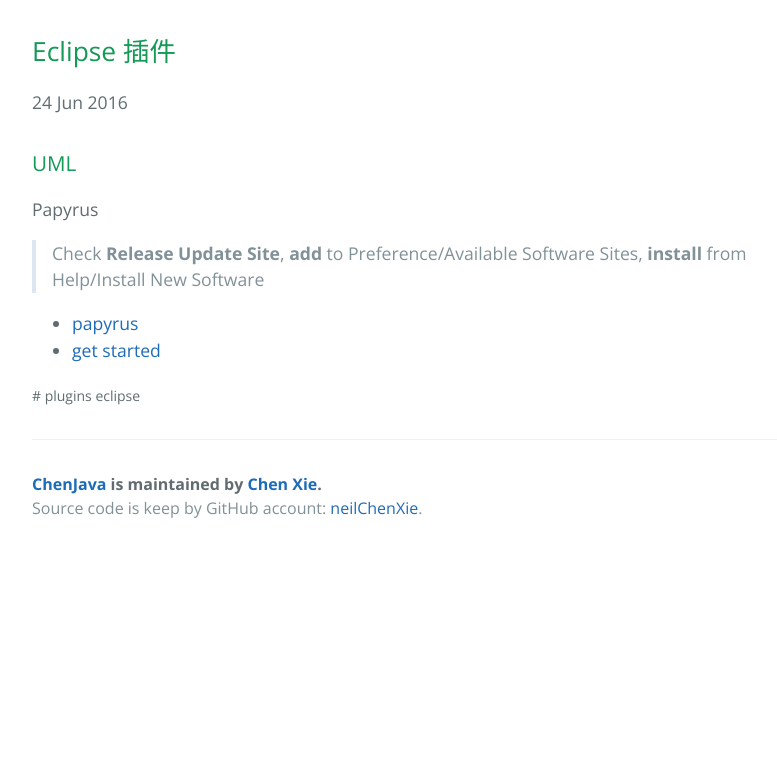
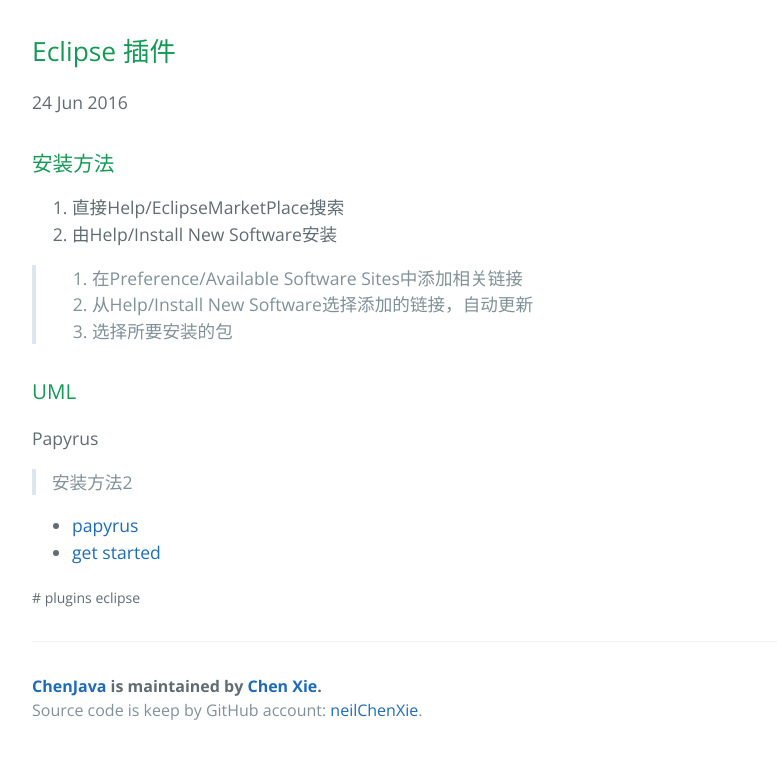
Before and after one commit to neilChenXie/ChenJava, a Jekyll site: the page built from _posts/eclipse/2016-06-24-eclipse_plugins.md, in a window 1280 px wide. Shown: the top 759 px of the page, without its empty margins (192-969 px from the left). Built offline with Jekyll 4.4.1, drawn with Linux system fonts in a browser that asks for light colours.

Commit message:
modified:   _posts/eclipse/2016-06-24-eclipse_plugins.md

```diff
--- a/_posts/eclipse/2016-06-24-eclipse_plugins.md
+++ b/_posts/eclipse/2016-06-24-eclipse_plugins.md
@@ -7,11 +7,20 @@ category: Eclipse
 tags: [plugins, eclipse]
 ---
 
+### 安装方法
+
+1. 直接Help/EclipseMarketPlace搜索
+2. 由Help/Install New Software安装
+
+> 1. 在Preference/Available Software Sites中添加相关链接
+> 2. 从Help/Install New Software选择添加的链接，自动更新
+> 3. 选择所要安装的包
+
 ### UML
 
 Papyrus
 
-> Check **Release Update Site**, **add** to Preference/Available Software Sites, **install** from Help/Install New Software
+> 安装方法2
 
 * [papyrus](http://www.eclipse.org/papyrus/download.html)
 * [get started](https://wiki.eclipse.org/Papyrus_User_Guide#Getting_Started)
```
